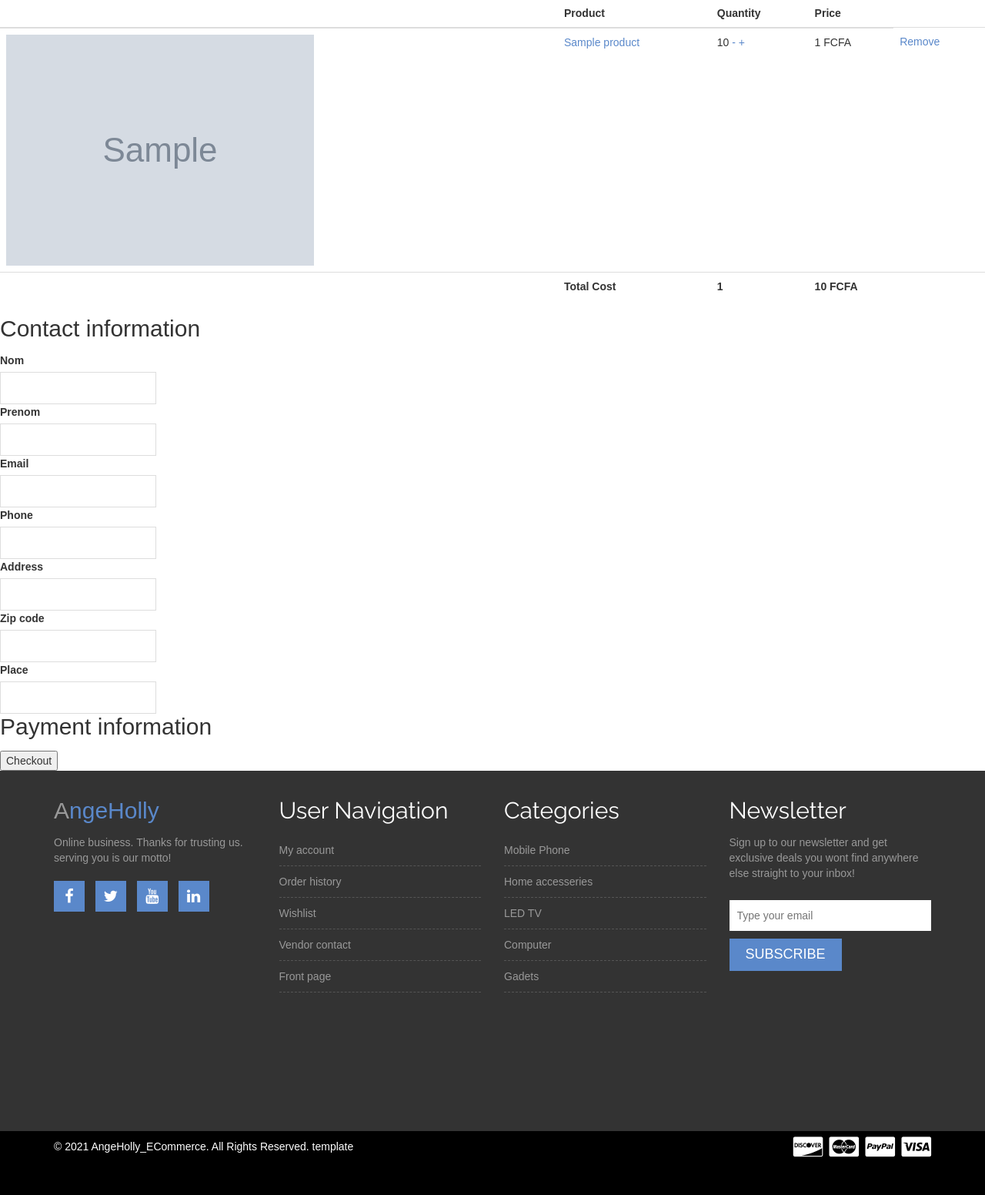
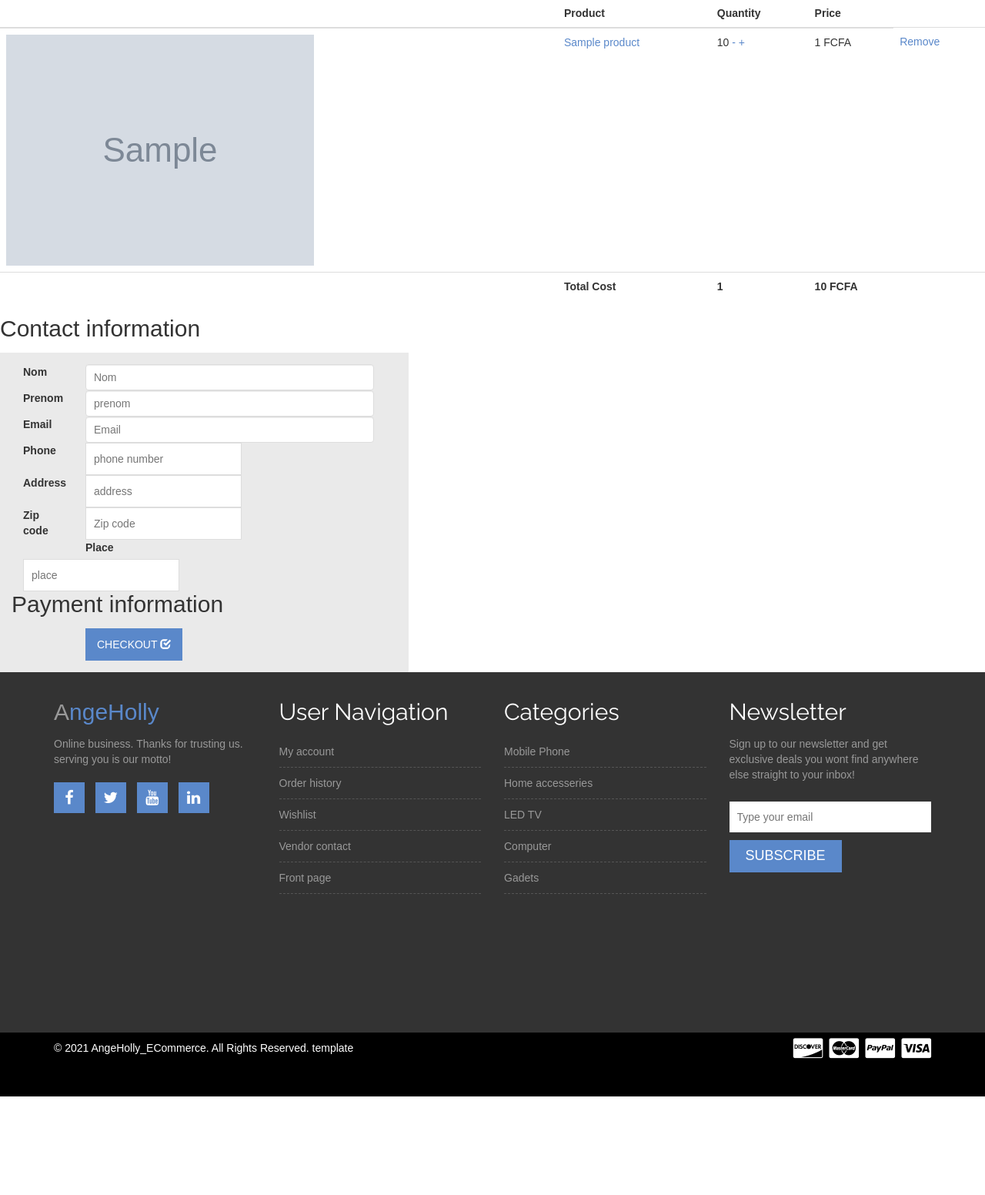
Before and after one commit to Nkongne/angeholly, a Django app: template apps/cart/templates/cart/cart.html in a window 1280 px wide. Shown: the part 417-1969 px from the top of the page at 77% size. After the commit the page ends 1841 px from the top, so only its background shows below. Run offline with Django 3.2, Linux system fonts and the light colour scheme; the template is opened without the code that fills it: most values are stand-ins (such as "Sample title", 1, 10 or a date in 2020); grey boxes marked "Sample" are stand-in pictures; some libraries are stand-ins or nearby versions.

```diff
--- a/apps/cart/templates/cart/cart.html
+++ b/apps/cart/templates/cart/cart.html
@@ -62,7 +62,7 @@
         </div>
     </div>
     <h2 class="subtitle">Contact information</h2>
-    <form method="post" action="." id="payment-form">{% csrf_token %}
+    <form role="form" method="post" action="." id="payment-form">{% csrf_token %}
         {% if form.non_field_errors %}
             <div class="notification is-danger">
                 {{ form.non_field_errors }}
@@ -80,53 +80,57 @@
                  </div>
 
         {% endif %}
-        <div class="columns">
-            <div class="columns is-6">
-                <div class="field">
-                    <label>Nom</label>
-                    <div class="control">
-                        <input class="input" type="text" name="nom">
+    <div class="row">
+    <div class="col-sm-5" style="background:#eaeaea">
+    <div class="panel-body">
+    <form class="form-horizontal" role="form">
+                <div class="form-group">
+                    <label for="inputNom" class="col-lg-2 col-sm-2 control-label">Nom</label>
+                    <div class="col-lg-10">
+                        <input class="form-control" id="inputNom" placeholder="Nom"  type="text" name="nom">
                     </div>
                 </div>
-                <div class="field">
-                        <label>Prenom</label>
-                        <div class="control">
-                            <input class="input" type="text" name="prenom">
+                <div class="form-group">
+                        <label for="inputPrenom" class="col-lg-2 col-sm-2 control-label">Prenom</label>
+                        <div class="col-lg-10">
+                            <input class="form-control" id="inputPrenom" placeholder="prenom" type="text" name="prenom">
                         </div>
                 </div>
-               <div class="field">
-                        <label>Email</label>
-                        <div class="control">
-                            <input class="input" type="text" name="email">
+             <div class="form-group">
+                        <label for="inputEmail" class="col-lg-2 col-sm-2 control-label">Email</label>
+                        <div class="col-lg-10">
+                            <input class="form-control" id="inputEmail" placeholder="Email" type="email">
                         </div>
                 </div>
-                <div class="field">
-                        <label>Phone</label>
-                        <div class="control">
-                            <input class="input" type="text" name="phone">
+                <div class="form-group">
+                        <label for="inputPhone" class="col-lg-2 col-sm-2 control-label">Phone</label>
+                        <div class="col-lg-10">
+                            <input class="input" id="inputPhone" type="text" name="phone" placeholder="phone number">
                         </div>
                 </div>
-            </div>
-            <div class="columns is-6">
-                <div class="field">
-                    <label>Address</label>
-                        <div class="control">
-                            <input class="input" type="text" name="address">
+
+         <div class="form-group">
+                    <label for="inputAddress" class="col-lg-2 col-sm-2 control-label">Address</label>
+                       <div class="col-lg-10">
+                            <input class="input" id="inputAddress" type="text" placeholder="address" name="address">
                         </div>
                 </div>
-                <div class="field">
-                    <label>Zip code</label>
-                        <div class="control">
-                            <input class="input" type="text" name="zipcode">
+             <div class="form-group">
+                    <label for="inputZipcode" class="col-lg-2 col-sm-2 control-label">Zip code</label>
+                        <div class="col-lg-10">
+                            <input class="input" id="inputZipcode" type="text" placeholder="Zip code" name="zipcode">
                         </div>
                 </div>
-                <div class="field">
-                    <label>Place</label>
-                        <div class="control">
-                            <input class="input" type="text" name="place">
+               <div class="form-group">
+                    <label for="inputPlace" class="col-lg-2 col-sm-2 control-label">Place</label>
+                       <div class="col-lg-10">
+                            <input class="input" id="inputPlace" placeholder="place" type="text" name="place">
                         </div>
                 </div>
-            </div>
+
+
+
+
 
       <h2 class="subtitle">Payment information</h2>
             <div id="card-element">
@@ -137,15 +141,21 @@
                     <div class="notification is-danger">{{ message }}</div>
                 {% endfor %}
                 {% endif %}
-    <div class="field">
-        <div class="contriol">
-            <button class="button is-dark mt-4">Checkout</button>
-        </div>
-    </div>
+         <div class="form-group">
+            <div class="col-lg-offset-2 col-lg-10">
+                <button type="submit" class="btn-success">Checkout <span class="glyphicon glyphicon-check"></span></button>
+             </div>
         </div>
     </form>
+    </div>
+    </div>
+    </div>
+    </div>
+
+    </form>
+
 {% else %}
-    <p>you don't have any product in your cart</p>
+    <p><span class="glyphicon glyphicon-hand-up"> </span>you don't have any product in your cart  <span class="glyphicon glyphicon-alert"></span></p>
 {% endif %}
 {% endblock %}
 {% block scripts %}
--- a/apps/product/templates/product/product.html
+++ b/apps/product/templates/product/product.html
@@ -20,7 +20,7 @@
         {% endfor %}
 
     {% endif %}
-    <form method="post" action=".">
+
     {% csrf_token %}
         <div class="field has-addons">
             <div class="control">
@@ -33,6 +33,7 @@
         </div>
 
     </form>
+
     {% if similar_products %}
         <hr>
             <div class="column is-multiline">
--- a/apps/shop/templates/index.html
+++ b/apps/shop/templates/index.html
@@ -37,7 +37,6 @@
     <!--[if lt IE 9]>
 
 
-        <link rel="stylesheet"   href="{% static 'css/bootstrap/css/bootstrap.min.css' %}" >
     <script src="https://js.stripe.com/v3/"></script>
    <script src="{% static 'js/jquery-3.5.1.js' %}"></script>
 
```
Also changed, not shown: 1 other file.
